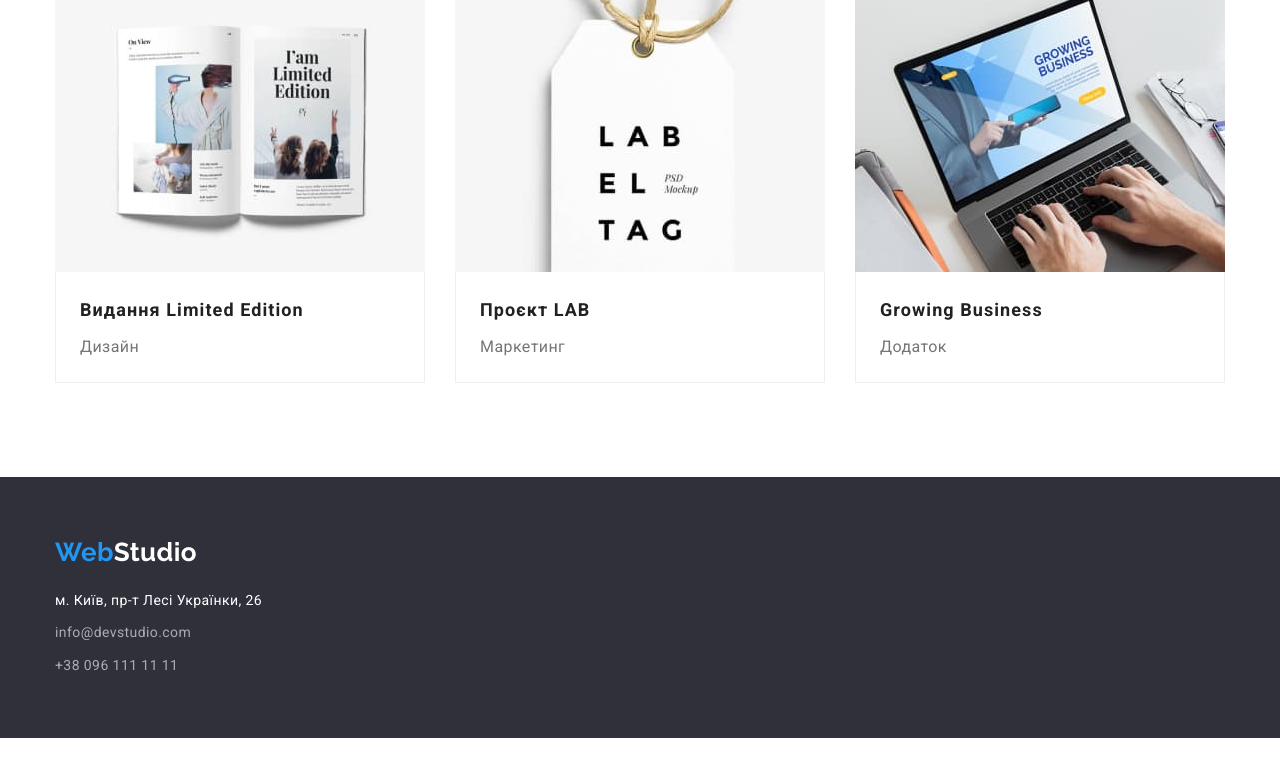
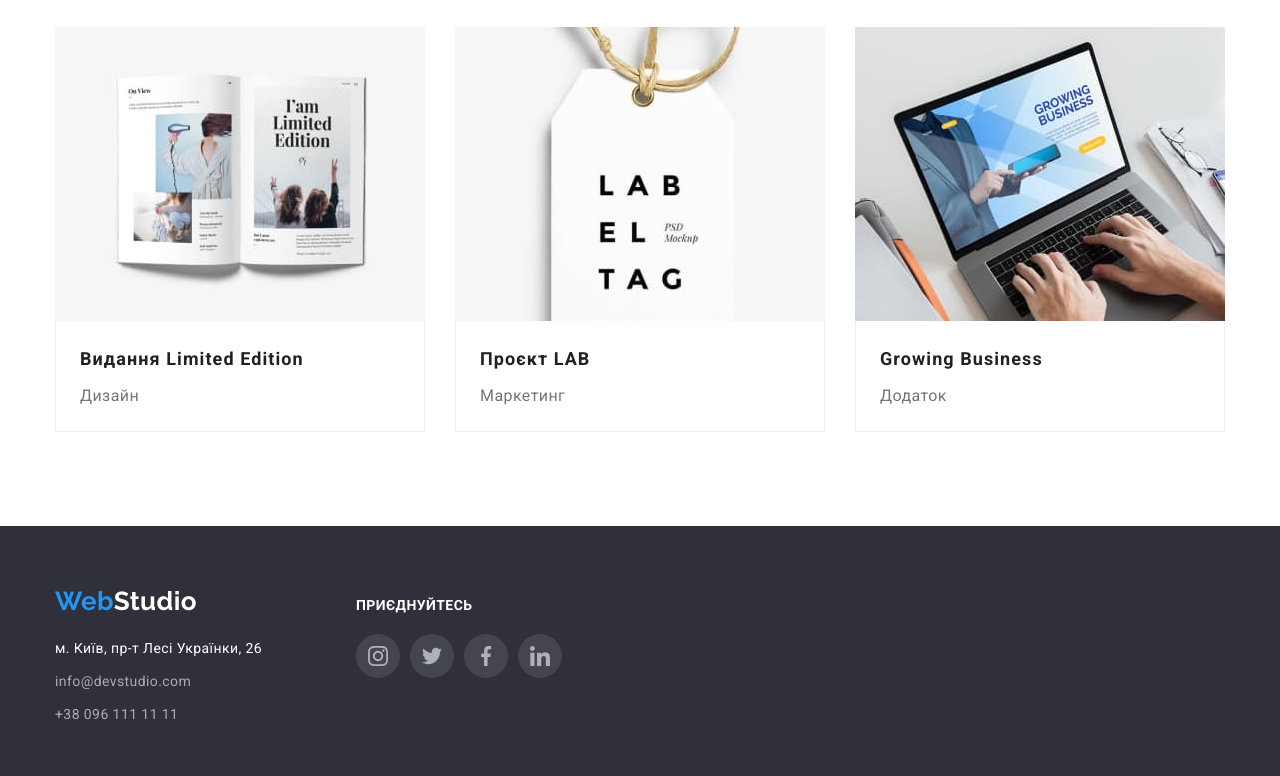
Before and after one commit to SergioUkraine/goit-markup-hw-04, a plain HTML site: page portfolio.html in a window 1280 px wide. Shown: the part 1110-1886 px from the top of the page. Before the commit the page ends 1848 px from the top, so only its background shows below. Drawn offline with nearby package versions, Linux system fonts and the light colour scheme.

Commit message:
almost done

```diff
--- a/css/styles.css
+++ b/css/styles.css
@@ -26,6 +26,7 @@
     --header-border-color: #ECECEC;
     --hero-gradient-color: rgba(47, 48, 58, 0.4);
     --svg-primary-color: #AFB1B8;
+    --footer-links-bg-color: rgba(255, 255, 255, 0.1);
 }
 
 body {
@@ -190,6 +191,15 @@ header>.container {
     padding-bottom: 60px;
 }
 
+.footer-wrap .container {
+    display: flex;
+}
+
+.address-box {
+    min-width: 231px;
+    margin-right: 70px;
+}
+
 .footer-wrap .link {
     font-style: normal;
 }
@@ -214,6 +224,18 @@ header>.container {
     margin-bottom: 9px;
 }
 
+.footer-wrap h3 {
+    margin-bottom: 20px;
+
+    font-size: 14px;
+    line-height: 1.14;
+    text-transform: uppercase;
+    color: var(--secondary-text-color);
+}
+
+.social-link-box {
+    padding-top: 12px;
+}
 
 /* Main page (main) */
 /* Section 1 (Hero) */
@@ -380,8 +402,15 @@ header>.container {
     width: 44px;
     height: 44px;
     padding: 12px;
+    border-radius: 50%;
+}
 
-    border-radius: 50%;
+.social-link.footer-links {
+    background-color: var(--footer-links-bg-color);
+}
+
+.social-icon.footer-links {
+    fill: var(--secondary-text-color);
 }
 
 .social-link:hover .social-icon,
@@ -400,6 +429,8 @@ header>.container {
     fill: var(--svg-primary-color);
 }
 
+
+
 /* Section 5 (Partners) */
 .partners-list {
     display: flex;
@@ -407,11 +438,14 @@ header>.container {
 
 .partners-list-item {
     width: 170px;
-    margin-right: 30px;
     border-width: 1px;
     border-style: solid;
     border-color: var(--svg-primary-color);
     border-radius: 4px;
+}
+
+.partners-list-item:not(:last-child) {
+    margin-right: 30px;
 }
 
 .partners-list-link {
--- a/portfolio.html
+++ b/portfolio.html
@@ -34,12 +34,20 @@
         </nav>
         <ul class="contact-bar list">
           <li>
-            <a class="link" href="mailto:info@devstudio.com"
-              >info@devstudio.com</a
+            <a class="contact-link link" href="mailto:info@devstudio.com">
+              <svg class="envelope-icon">
+                <use href="./images/icons.svg#envelope"></use>
+              </svg>
+              info@devstudio.com</a
             >
           </li>
           <li>
-            <a class="link" href="tel:+380961111111">+38 096 111 11 11</a>
+            <a class="contact-link link" href="tel:+380961111111">
+              <svg class="phone-icon">
+                <use href="./images/icons.svg#smartphone"></use>
+              </svg>
+              +38 096 111 11 11</a
+            >
           </li>
         </ul>
       </div>
@@ -187,8 +195,10 @@
         </div>
       </section>
     </main>
+
     <footer class="footer-wrap">
       <div class="container">
+        <div class="address-box">
           <a class="logo" href="index.html"><span>Web</span>Studio</a>
           <address>
             <ul class="list">
@@ -210,6 +220,40 @@
             </ul>
           </address>
         </div>
+        <div class="social-link-box">
+          <h3>Приєднуйтесь</h3>
+          <ul class="social-link-list list">
+            <li class="social-link-item">
+              <a class="social-link footer-links" href="">
+                <svg class="social-icon footer-links">
+                  <use href="./images/icons.svg#instagram"></use>
+                </svg>
+              </a>
+            </li>
+            <li class="social-link-item">
+              <a class="social-link footer-links" href="">
+                <svg class="social-icon footer-links">
+                  <use href="./images/icons.svg#twitter"></use>
+                </svg>
+              </a>
+            </li>
+            <li class="social-link-item">
+              <a class="social-link footer-links" href="">
+                <svg class="social-icon footer-links">
+                  <use href="./images/icons.svg#facebook"></use>
+                </svg>
+              </a>
+            </li>
+            <li class="social-link-item">
+              <a class="social-link footer-links" href="">
+                <svg class="social-icon footer-links">
+                  <use href="./images/icons.svg#linkedin"></use>
+                </svg>
+              </a>
+            </li>
+          </ul>
+        </div>
+      </div>
     </footer>
   </body>
 </html>
```
Also changed, not shown: index.html (+35 -0 lines). Lines whose indentation alone changed are shown as unchanged.
